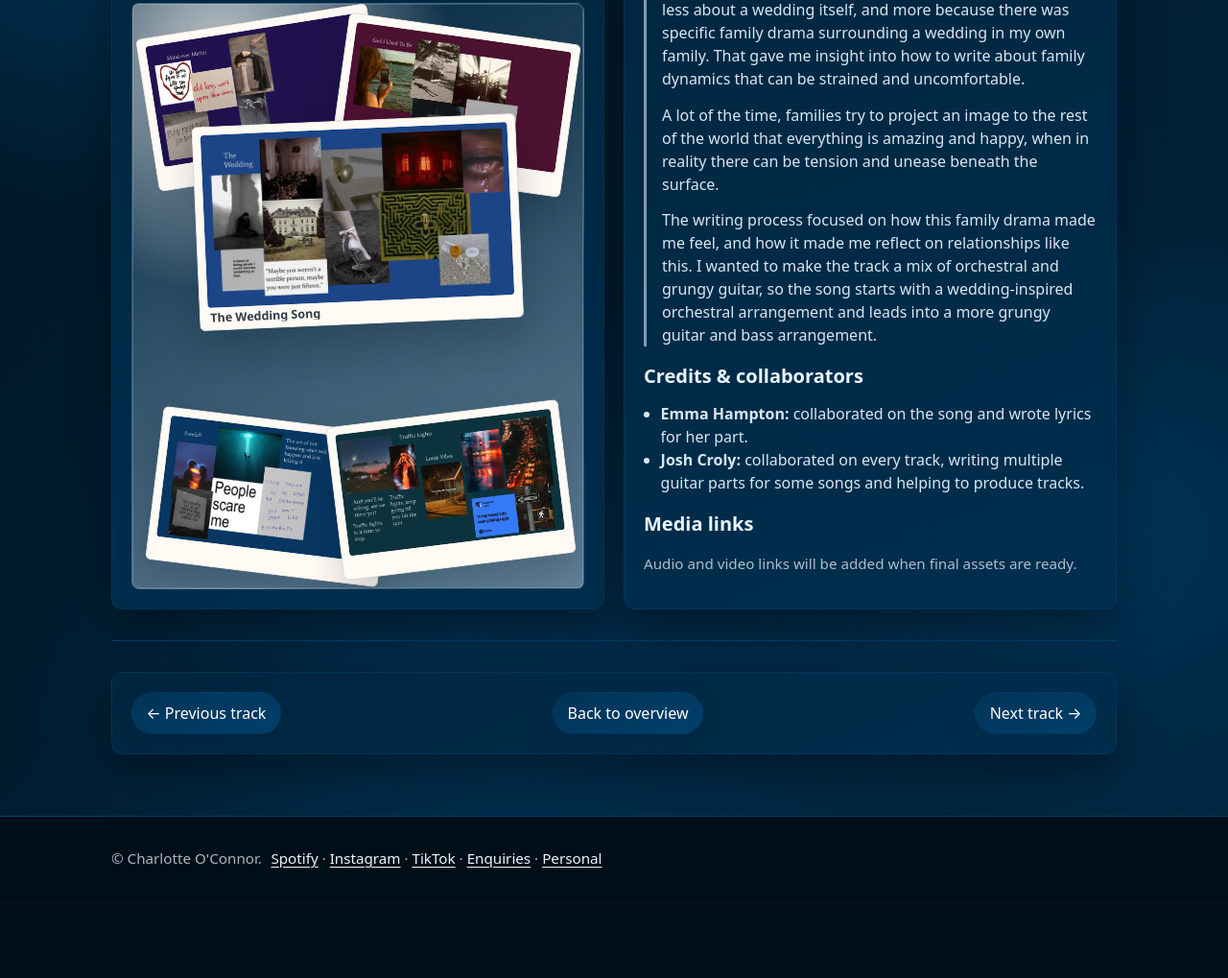
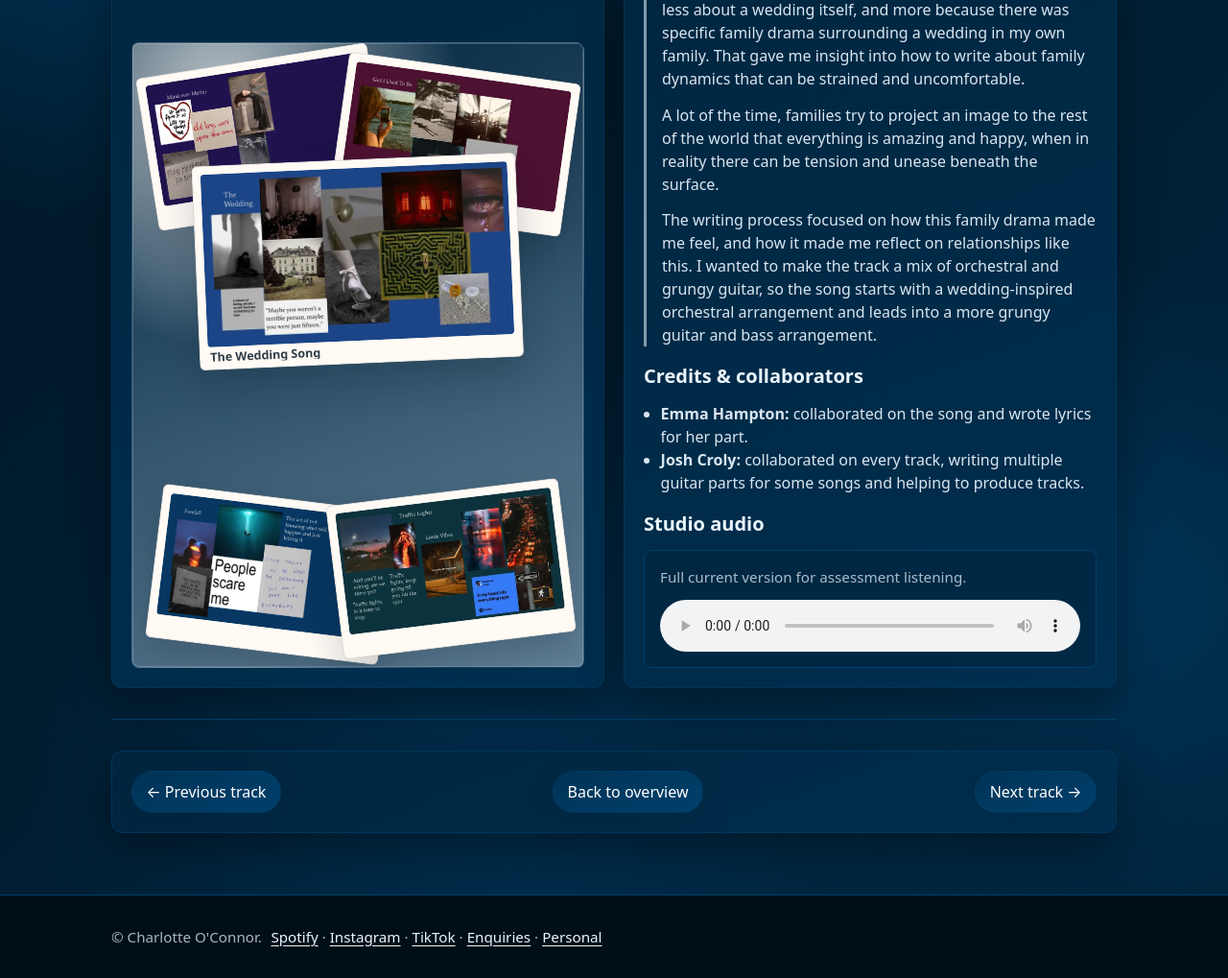
Before and after one commit to drmarkoconnor/croc, an Eleventy site: page src/work/family-business/the-wedding/index.njk in a window 1280 px wide. Shown: the part 553-1572 px from the top of the page at 96% size. Before the commit the page ends 1491 px from the top, so only its background shows below. Built offline with nearby package versions, Linux system fonts and the light colour scheme; Eleventy itself is replaced by a stand-in of ours; files that its build step writes are made by us from their sources.

Commit message:
Add Mind over Matter and Wedding Song audio

```diff
--- a/src/work/family-business/index.njk
+++ b/src/work/family-business/index.njk
@@ -77,6 +77,7 @@ bodyClass: page-variant-family
           <div class="track-meta">
             <span class="track-number">Track 01</span>
             <span class="pill">song page</span>
+            <span class="pill">studio audio</span>
           </div>
           <h3 class="track-title"><a href="/work/family-business/mind-over-matter/">Mind over Matter</a></h3>
           <p class="small">Trying to stay emotionally in control when things feel bigger than expected.</p>
@@ -108,6 +109,7 @@ bodyClass: page-variant-family
           <div class="track-meta">
             <span class="track-number">Track 03</span>
             <span class="pill">song page</span>
+            <span class="pill">studio audio</span>
           </div>
           <h3 class="track-title"><a href="/work/family-business/the-wedding/">The Wedding Song</a></h3>
           <p class="small">Family celebration, performance, expectation, and the tension beneath the surface.</p>
--- a/src/work/family-business/the-wedding/index.njk
+++ b/src/work/family-business/the-wedding/index.njk
@@ -57,8 +57,13 @@ bodyClass: page-variant-family
     </div>
 
     <div>
-      <h2 class="h2">Media links</h2>
-      <p class="small">Audio and video links will be added when final assets are ready.</p>
+      <h2 class="h2">Studio audio</h2>
+      <div class="studio-audio-card">
+        <p class="small">Full current version for assessment listening.</p>
+        <audio controls preload="metadata" src="/assets/audio/family-business/the-wedding-song.mp3">
+          <a href="/assets/audio/family-business/the-wedding-song.mp3">Listen to The Wedding Song</a>
+        </audio>
+      </div>
     </div>
   </section>
 </div>
```
Also changed, not shown: src/work/family-business/mind-over-matter/index.njk (+7 -2 lines), 2 other files.
